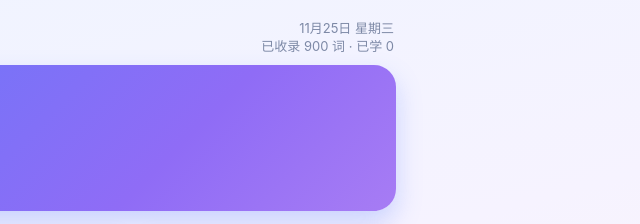
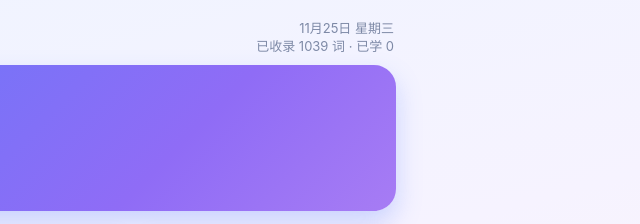
Before and after one commit to bluebosss/danci, a plain HTML site: page index.html in a window 1280 px wide. Shown: the top 224 px of the page, 640-1280 px from the left. Drawn offline with Linux system fonts and the light colour scheme.

Commit message:
修正首页词量统计：显示含补充词的实际总量

```diff
--- a/index.html
+++ b/index.html
@@ -363,7 +363,7 @@ function applyResult(key,ok){
 /* ---------- 渲染入口 ---------- */
 function render(){
   var plan=getPlan();
-  document.getElementById('topinfo').innerHTML=dateCN(todayStr())+'<br>已收录 '+WORDS.length+' 词 · 已学 '+Object.keys(DB.words).length;
+  document.getElementById('topinfo').innerHTML=dateCN(todayStr())+'<br>已收录 '+(WORDS.length+EXTRA.length)+' 词 · 已学 '+Object.keys(DB.words).length;
   renderNav();
   var m=document.getElementById('main');
   if(view==='home')m.innerHTML=homeHTML();
```
